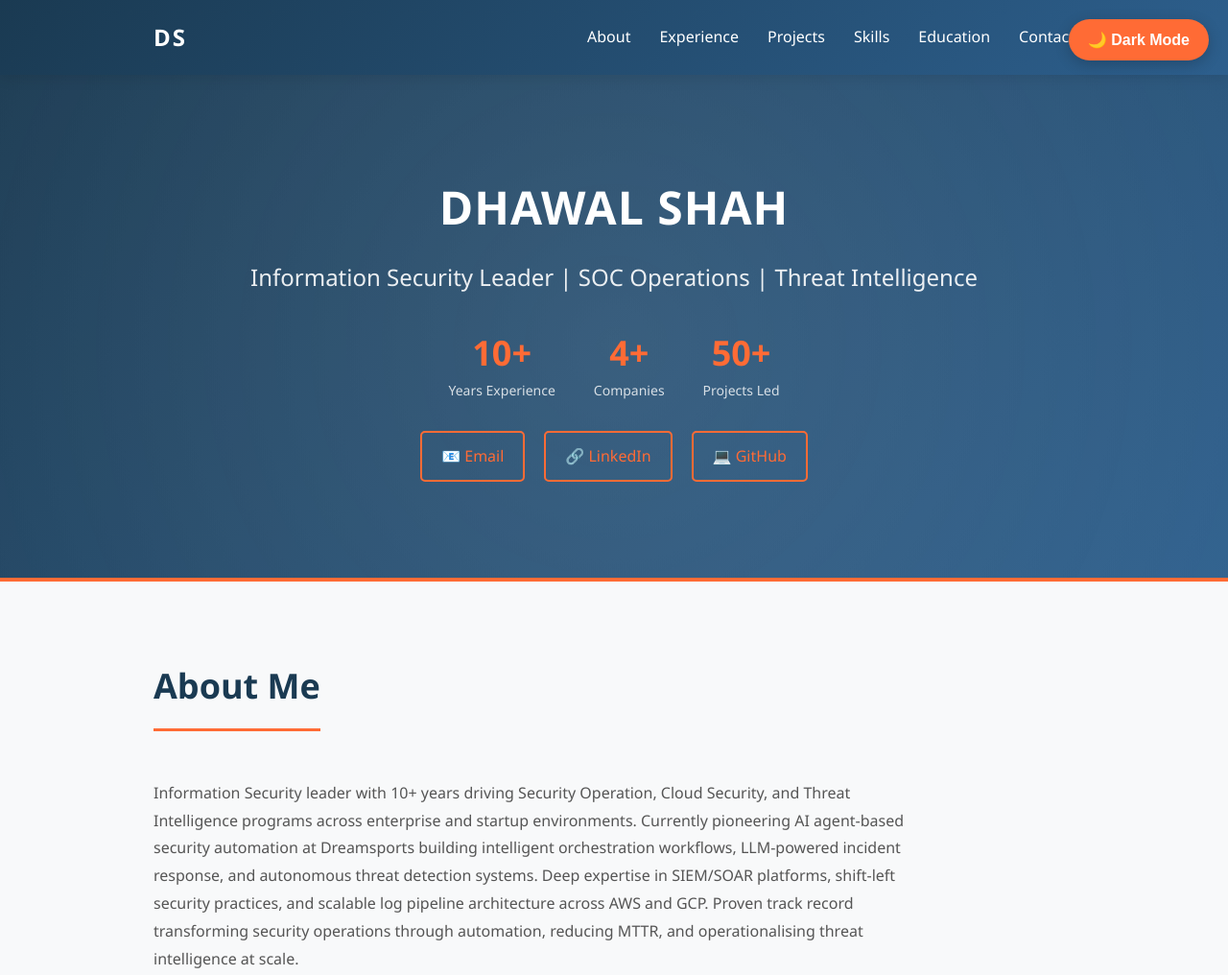
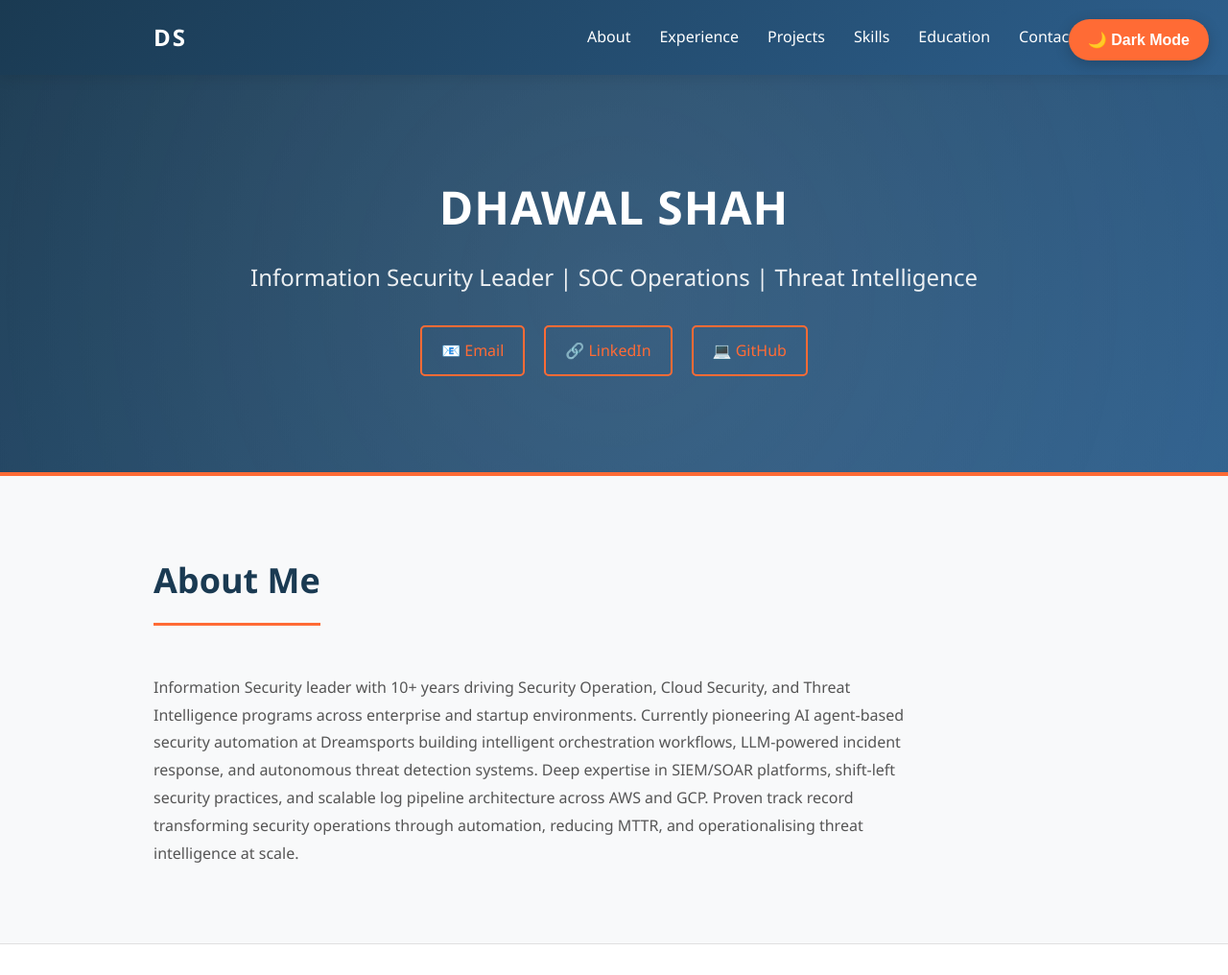
Before and after one commit to Dhawal0/dhawal0.github.io, a plain HTML site: page index.html in a window 1280 px wide. Shown: the top 1016 px of the page at 96% size. Drawn offline with Linux system fonts and the light colour scheme.

Commit message:
Remove hero stats bar (years/companies/projects)

```diff
--- a/index.html
+++ b/index.html
@@ -714,21 +714,6 @@
                 <h1>DHAWAL SHAH</h1>
                 <p class="title">Information Security Leader | SOC Operations | Threat Intelligence</p>
 
-                <div class="stats">
-                    <div class="stat-item">
-                        <div class="stat-number" data-target="10">0</div>
-                        <div class="stat-label">Years Experience</div>
-                    </div>
-                    <div class="stat-item">
-                        <div class="stat-number" data-target="4">0</div>
-                        <div class="stat-label">Companies</div>
-                    </div>
-                    <div class="stat-item">
-                        <div class="stat-number" data-target="50">0</div>
-                        <div class="stat-label">Projects Led</div>
-                    </div>
-                </div>
-
                 <div class="hero-contact">
                     <a href="mailto:shah.dhawal.s@gmail.com">📧 Email</a>
                     <a href="https://www.linkedin.com/in/dhawal-shah-security/" target="_blank">🔗 LinkedIn</a>
```
